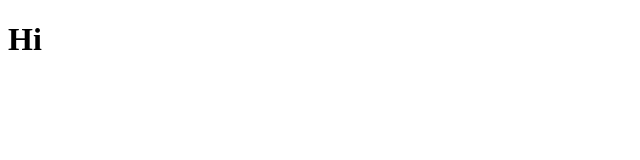
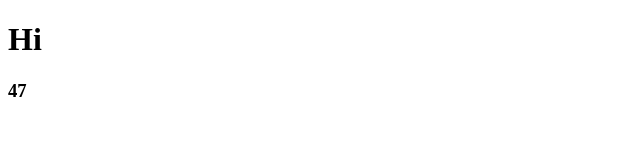
Before and after one commit to Nyame100/hangman, a React (Vite) app: page / in a window 1280 px wide. Shown: the top 160 px of the page, without its empty margins (0-640 px from the left). Built offline with nearby package versions, Linux system fonts and the light colour scheme.

Commit message:
add more elements

```diff
--- a/src/App.tsx
+++ b/src/App.tsx
@@ -1,5 +1,10 @@
 function App() {
-  return <h1>Hi</h1>;
+  return (
+    <div>
+      <h1>Hi</h1>
+      <h3>47</h3>
+    </div>
+  );
 }
 
 export default App;
```
